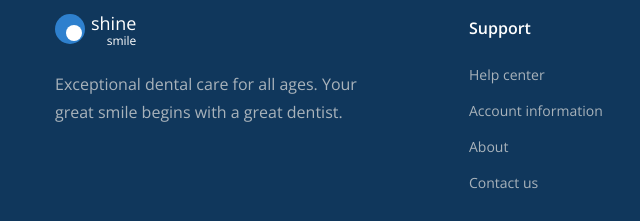
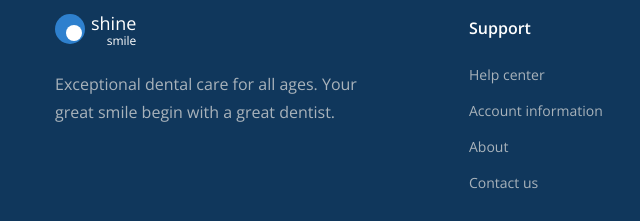
Before and after one commit to lehanlh/F8-Project-03, a plain HTML site: page index.html in a window 1280 px wide. Shown: the part 6160-6381 px from the top of the page, 0-640 px from the left. Drawn offline with nearby package versions, Linux system fonts and the light colour scheme.

Commit message:
Pre final 2

```diff
--- a/index.html
+++ b/index.html
@@ -720,7 +720,7 @@
 
                         <p class="footer__desc footer__desc--big">
                             Exceptional dental care for all ages. Your great
-                            smile begins with a great dentist.
+                            smile begin with a great dentist.
                         </p>
                     </div>
 
```
